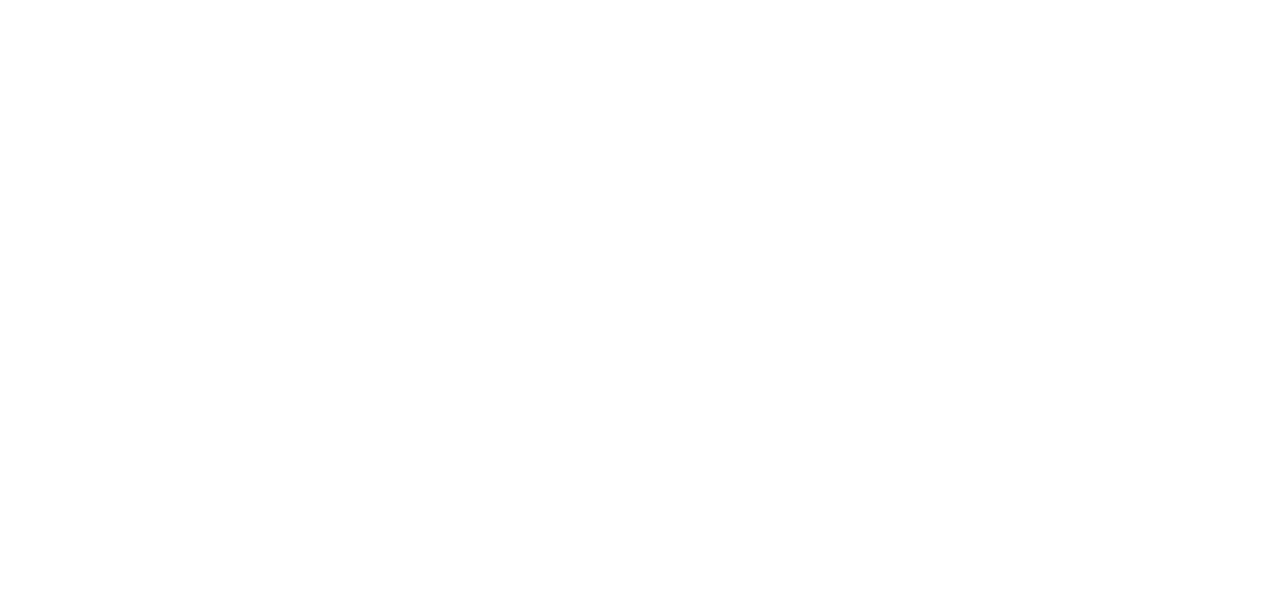
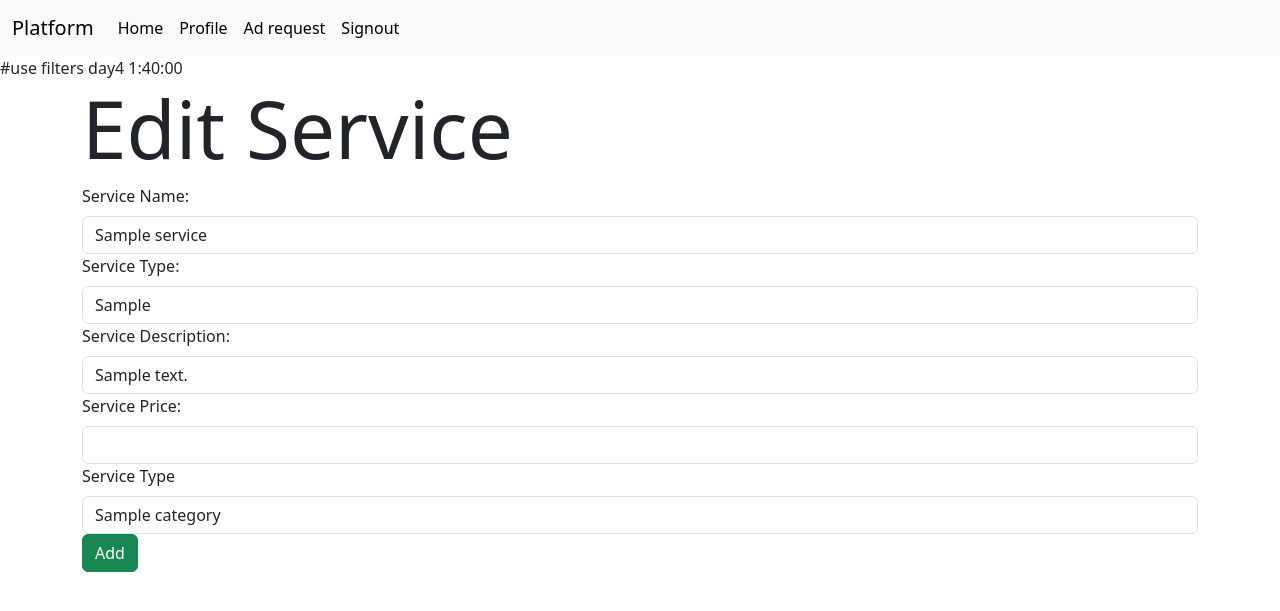
Before and after one commit to rashisinghal86/160286, a Flask app: page /service/1/edit in a window 1280 px wide. Before the commit the part shown is empty. Shown: the top 611 px of the page. Run offline with Flask 3, Linux system fonts and the light colour scheme; the visitor is signed in with stand-in values (Sample User, id 1); tables that the repository leaves empty hold one stand-in row (values such as "Sample post"); some libraries are stand-ins or nearby versions.

Commit message:
services CRUD done

```diff
--- a/routes.py
+++ b/routes.py
@@ -449,6 +449,7 @@
     price = request.form.get('price')
 
     category = Category.query.get(category_id)
+
     if not category:
         flash('Category does not exist')
         return redirect(url_for('admin_db'))
@@ -472,7 +473,7 @@
     service = Service(name=name, price=price, category=category, type=type, description=description)
     db.session.add(service)
     db.session.commit()
-    flash("Category added successfully")
+    flash("Service added successfully")
     return redirect(url_for('show_category', id=category_id))
 
 
@@ -488,44 +489,45 @@
 @admin_reqd
 def edit_service_post(id):
     name = request.form.get('name')
+    category_id = request.form.get('category_id')
+    type = request.form.get('type')
+    description = request.form.get('description')
     price = request.form.get('price')
-    category_id = request.form.get('category_id')
-    quantity = request.form.get('quantity')
-    man_date = request.form.get('man_date')
 
     category = Category.query.get(category_id)
     if not category:
         flash('Category does not exist')
         return redirect(url_for('admin_db'))
-    if not name or not price or not quantity or not man_date:
+    if not name or not price or not type or not description:
         flash('Please fill out the fields')
         return redirect(url_for('add_service', category_id=category_id))
 
     try:
-        quantity=int(quantity)
         price=float(price)
-        man_date=datetime.strptime(man_date, '%Y-%m-%d')
+
     except ValueError:
         flash('Invalid quantity or price')
         return redirect(url_for('add_service', category_id=category_id))
 
-    if quantity <= 0 or price <= 0:
+    if price <= 0:
         flash('Quantity or price cannot be negative')
-        return redirect(url_for('add_service', category_id=category_id))
-
-    if man_date > datetime.now():
-        flash('Manufacture date cannot be in the future')
         return redirect(url_for('add_service', category_id=category_id))
 
     service=Service.query.get(id)
     service.name=name
+    service.category=category
+    service.type=type
+    service.description=description
     service.price=price
-    service.category=category
-    service.quantity=quantity
-    service.man_date=man_date
+
+
     db.session.commit()
-    flash("Category edited successfully")
+    flash("Service edited successfully")
     return redirect(url_for('show_category', id=category_id))
+
+
+
+
 
 
 @app.route('/service/<int:id>/delete')
--- a/templates/category/show.html
+++ b/templates/category/show.html
@@ -27,13 +27,13 @@
             <th>Service Name</th>
             <th>Service Type</th>
             <th>Description</th>
-            <th>Price</th>
+            <th>Price,(treat it as base price)</th>
 
 
         </tr>
     </thead>
     <tbody>
-       {% for Services in category.services %}
+       {% for service in category.services %}
        <tr>
             <td>{{category.id}}</td>
             <td>{{service.name}}</td>
@@ -47,7 +47,7 @@
                 <i class="fas fa-edit"></i>
                 Edit
             </a>
-            <a href="{{url_for('delete_service', id=product.id)}}" class="btn btn-danger">
+            <a href="{{url_for('delete_service', id=service.id)}}" class="btn btn-danger">
                 <i class="fas fa-trash"></i>
                 Delete
             </a>
--- a/templates/service/edit.html
+++ b/templates/service/edit.html
@@ -0,0 +1,68 @@
+{% extends 'layout.html' %}
+
+{% block title %}
+    Edit Service
+{% endblock %}
+
+{% block content %}
+<h1 class="display-1">Edit Service</h1>
+<form action="{{url_for('edit_service_post', id=service.id)}}" method="post" class="form">
+    <div class="form-group">
+       <label for="name" class="form-label">Service Name:</label>
+       <input type="text"
+       name="name"
+       id="name"
+       class="form-control"
+       value="{{service.name}}"
+       required>
+    </div>
+    <div class="form-group">
+        <label for="type" class="form-label">Service Type:</label>
+        <input type="text"
+        name="type"
+        id="type"
+        class="form-control"
+        value="{{service.type}}"
+        required>
+    </div>
+    <div class="form-group">
+        <label for="description" class="form-label">Service Description:</label>
+        <input type="text"
+        name="description"
+        id="description"
+        class="form-control"
+        value="{{service.description}}"
+        required>
+    </div>
+    <div class="form-group">
+        <label for="price" class="form-label">Service Price:</label>
+        <input type="number"
+        name="price"
+        id="price"
+        min="1"
+        value="{{service.price}}"
+        class="form-control"
+        required>
+    </div>
+    <div class="form-group">
+        <label for="category_id" class="form-label">Service Type</label>
+        <select name="category_id" id="category_id" class="form-control" required>
+            {% for cat in categories %}
+            {% if cat.id == service.category.id %}
+                <option selected value="{{cat.id}}">{{cat.name}}</option>
+            {% else %}
+                <option value="{{cat.id}}">{{cat.name}}</option>
+            {% endif %}
+            {% endfor %}
+        </select>
+   </div>
+   <div class="form_group">
+    <button type="submit" class="btn btn-success">
+        <i class="fa5 fa-plus"></i>
+        Add
+    </button>
+</div>
+
+
+</form>
+{% endblock %}
```
Also changed, not shown: templates/service/delete.html (+19 -0 lines).
